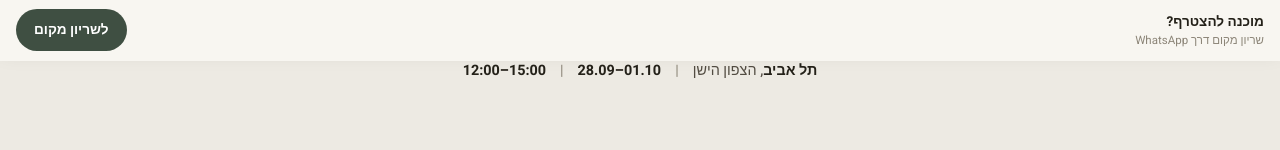
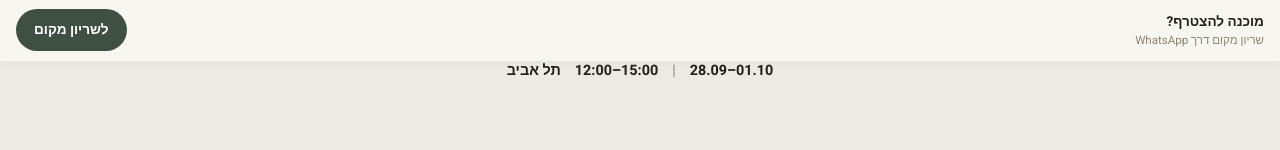
Before and after one commit to ItzikFa94/pilates-lab-sukkut-2026-bootcamp, a plain HTML site: page index.html in a window 1280 px wide. Shown: the part 739-889 px from the top of the page. Drawn offline with Linux system fonts and the light colour scheme; a web font is replaced by a local one.

Commit message:
Remove redundant location span in hero meta

```diff
--- a/index.html
+++ b/index.html
@@ -342,11 +342,10 @@
     <span class="hero-kicker">Bootcamp למדריכות פילאטיס</span>
     <p class="hero-sub">ארבעה ימים. ארבעה עקרונות תנועה. עשרה מכשירים. הזדמנות להבין את התנועה שמאחורי התרגיל.</p>
     <div class="hero-meta">
-      <span><b>תל אביב</b>, הצפון הישן</span>
-      <span class="meta-sep">|</span>
       <span dir="ltr"><b>28.09–01.10</b></span>
       <span class="meta-sep">|</span>
       <span dir="ltr"><b>12:00–15:00</b></span>
+      <span><b>תל אביב</b></span>
     </div>
   </div>
 </header>
```
